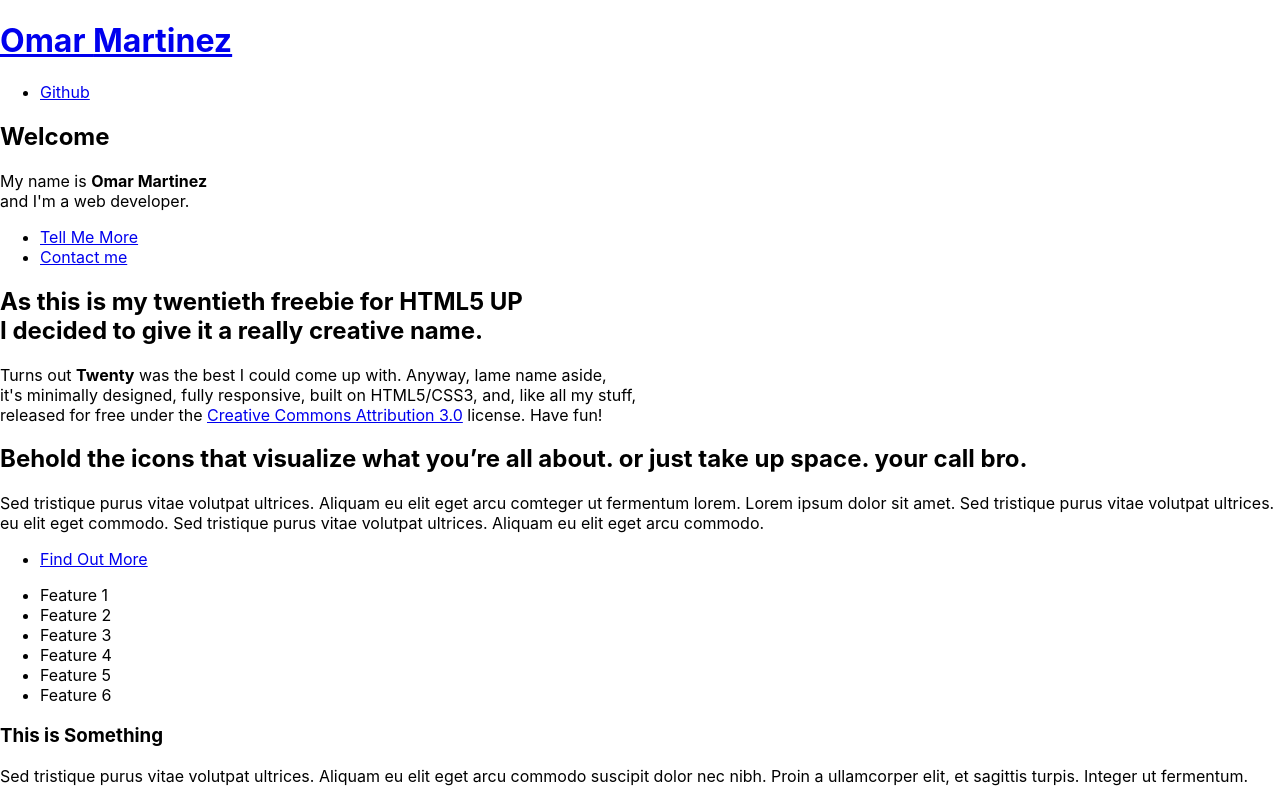
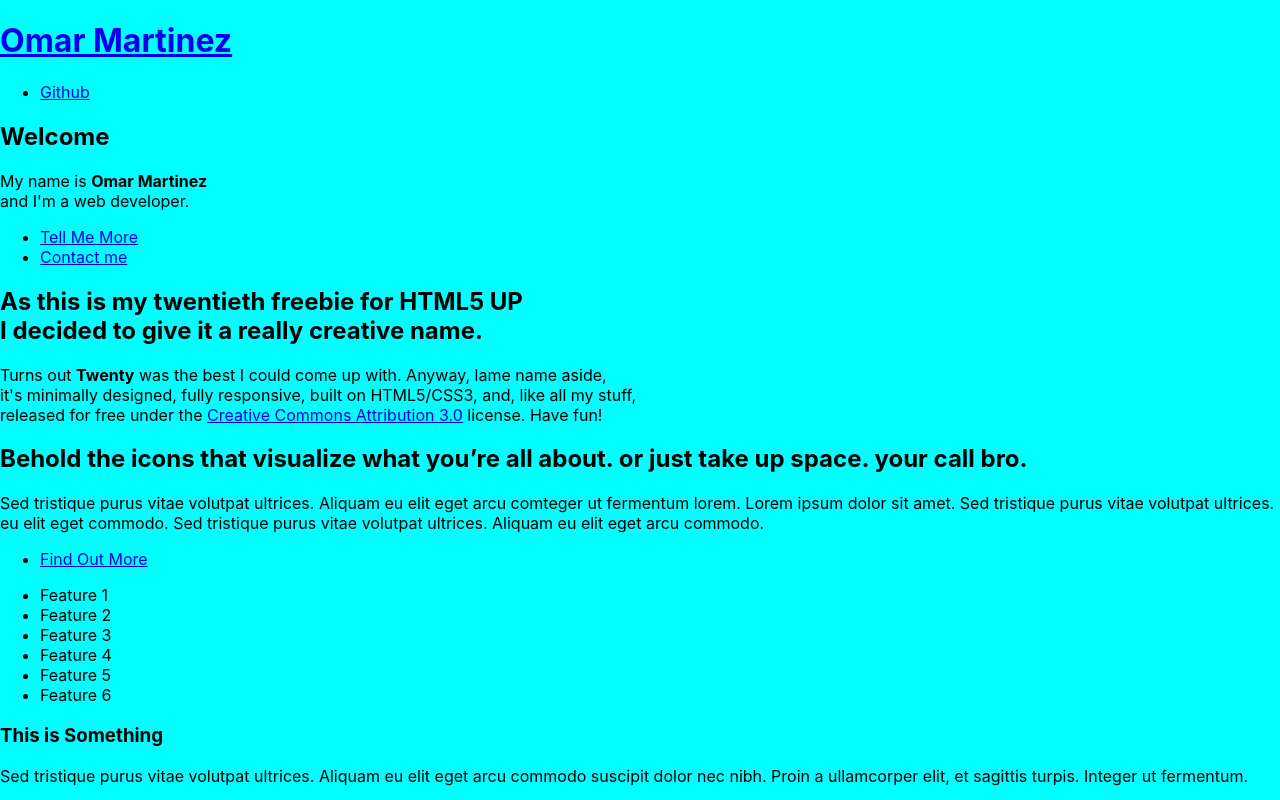
Before and after one commit to omarmartinez413/portfolio, a React (Create React App) app: page / in a window 1280 px wide. Shown: the top 800 px of the page. Built offline with nearby package versions, Linux system fonts and the light colour scheme.

Commit message:
bg color

```diff
--- a/src/App.css
+++ b/src/App.css
@@ -1,3 +1,8 @@
+body{
+  background:aqua
+}
+
+
 .App {
   text-align: center;
 }
```
